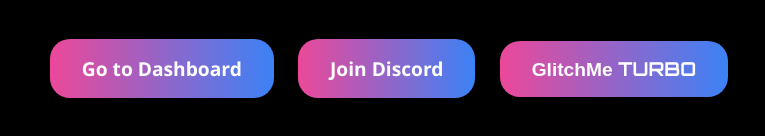
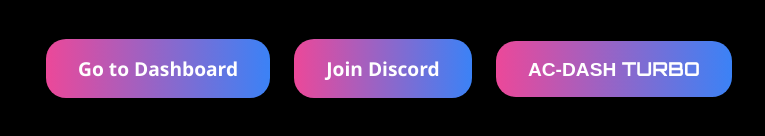
Before and after one commit to ac-dash/ac-dash.github.io, a plain HTML site: page index.html in a window 1280 px wide. Shown: the part 298-434 px from the top of the page, 251-1016 px from the left. Drawn offline with Linux system fonts and the light colour scheme.

Commit message:
Update index.html

```diff
--- a/index.html
+++ b/index.html
@@ -18,7 +18,7 @@
     <a href="dashboard.html" target="_blank" class="gradient-button"><strong>Go to Dashboard</strong></a>
     <a href="https://discord.gg/your-invite-link" target="_blank" class="gradient-button"><strong>Join Discord</strong></a>
     <button id="turboBtn" class="gradient-button">
-      <strong>GlitchMe</strong> <span class="turbo-font">TURBO</span>
+      <strong>AC-DASH</strong> <span class="turbo-font">TURBO</span>
     </button>
   </div>
 
```
